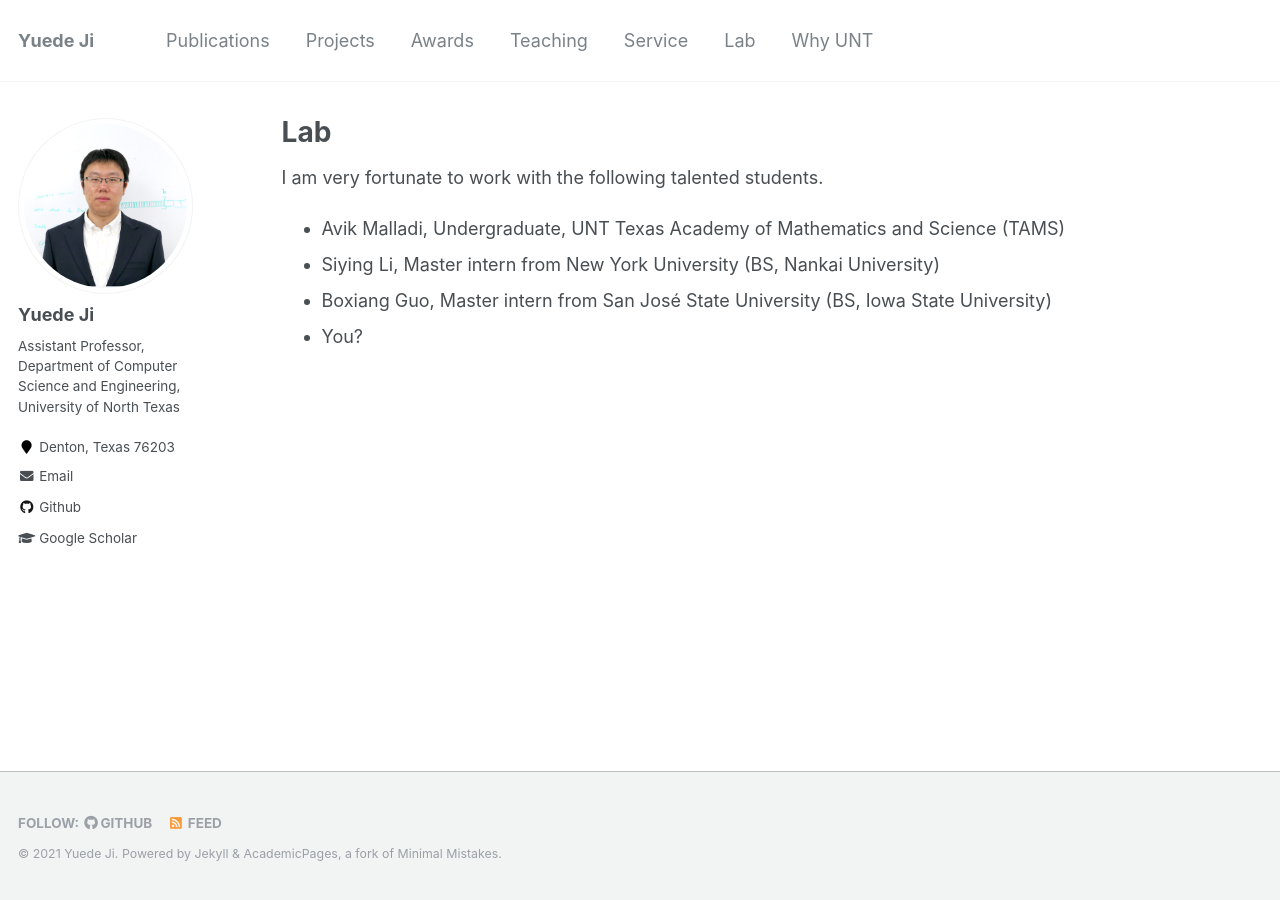
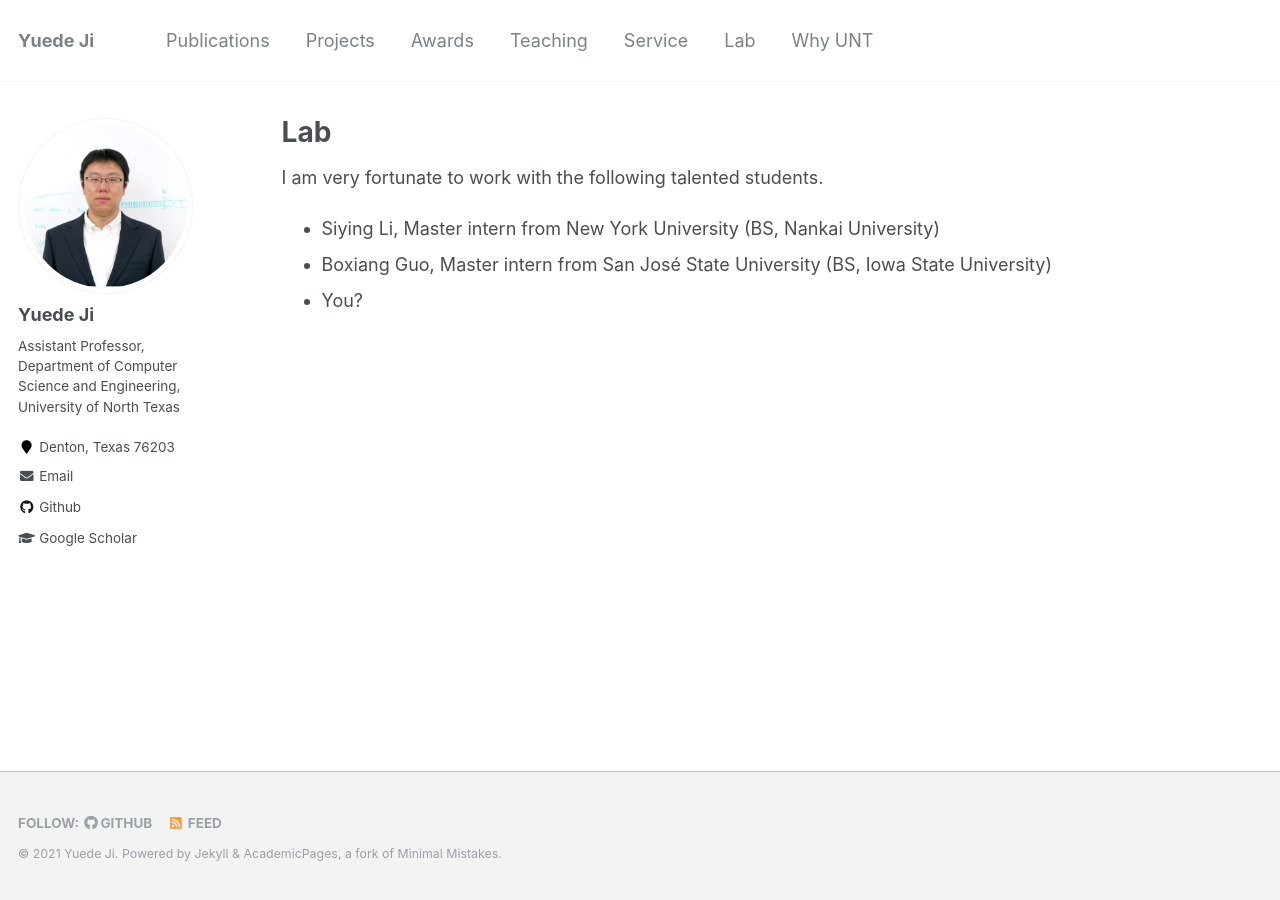
Before and after one commit to yuede/yuede.github.io, a Jekyll site: the page built from _pages/lab.md, in a window 1280 px wide. Built offline with Jekyll 4.4.1, drawn with Linux system fonts in a browser that asks for light colours.

Commit message:
update lab

```diff
--- a/_pages/lab.md
+++ b/_pages/lab.md
@@ -7,7 +7,7 @@ author_profile: true
 
 I am very fortunate to work with the following talented students.
 
-* Avik Malladi, Undergraduate, UNT Texas Academy of Mathematics and Science (TAMS)
+<!--- * Avik Malladi, Undergraduate, UNT Texas Academy of Mathematics and Science (TAMS) --->
 * Siying Li, Master intern from New York University (BS, Nankai University)
 * Boxiang Guo, Master intern from San José State University (BS, Iowa State University)
 * You?
```
